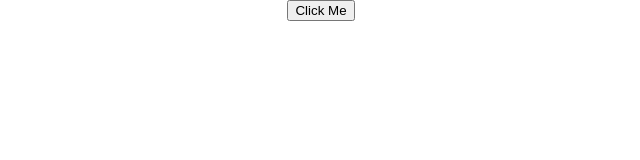
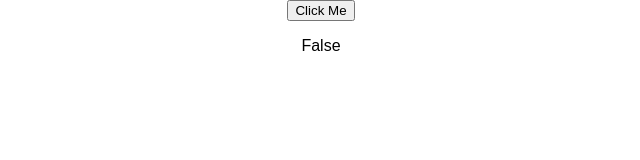
Before and after one commit to TheSeamau5/Capstone-Project, a React (Create React App) app in the folder app/: page / in a window 1280 px wide. Shown: the top 160 px of the page, without its empty margins (319-959 px from the left). Built offline with nearby package versions, Linux system fonts and the light colour scheme.

Commit message:
Implement character and word comparison

```diff
--- a/app/package.json
+++ b/app/package.json
@@ -3,7 +3,7 @@
   "version": "0.1.0",
   "private": true,
   "dependencies": {
-    "pinyinlite": "^1.2.1",
+    "han": "0.0.7",
     "react": "^16.2.0",
     "react-dom": "^16.2.0",
     "react-scripts": "1.0.17"
--- a/app/src/App.js
+++ b/app/src/App.js
@@ -1,6 +1,8 @@
 import React, { Component } from 'react';
 import logo from './logo.svg';
 import './App.css';
+import han from 'han';
+import { wordPinyinEquivalent } from './lib/chinese';
 
 const SpeechRecognition = window.SpeechRecognition || window.webkitSpeechRecognition;
 const SpeechGrammarList = window.SpeechGrammarList || window.webkitSpeechGrammarList;
@@ -54,11 +56,19 @@ class App extends Component {
   }
 
   render() {
-    console.log(this.state.currentWord);
+    if (!!this.state.currentWord) {
+      console.log(this.state.currentWord);
+      console.dir(han.pinyin(this.state.currentWord));
+    }
+
+    const testWord = '为什么';
+
     return (
       <div className="App">
         {this.renderButton()}
         <p>{this.state.currentWord}</p>
+        <p>{!!this.state.currentWord ? han.pinyin(this.state.currentWord).join(' ') : null}</p>
+        <p>{!!this.state.currentWord && wordPinyinEquivalent(testWord, this.state.currentWord) ? 'True' : 'False'}</p>
       </div>
     );
   }
--- /dev/null
+++ b/app/src/lib/chinese.js
@@ -0,0 +1,32 @@
+import han from 'han';
+
+// Function to compare if two characters are pinyin-equivalent
+export function charactersPinyinEquivalent(char1, char2) {
+  // Get list of possible pinyin representations for char1
+  const pinyin1 = han.pinyin(char1)[0];
+
+  // Get list of possible pinyin representations for char2
+  const pinyin2 = han.pinyin(char2)[0];
+
+  // Two characters are pinyin-equivalent if they share at least one
+  // pinyin representation
+  return pinyin1.some((x) => pinyin2.indexOf(x) >= 0)
+}
+
+
+// Function to compare if two words are pinyin-equivalent
+export function wordPinyinEquivalent(word1, word2) {
+  // Two words are pinyin-equivalent if all characters are pinyin-equivalent
+  if (word1.length !== word2.length) {
+    // If words are not of the same length, they can't be pinyin-equivalent
+    return false;
+  } else {
+    const charlist1 = word1.split('');
+    const charlist2 = word2.split('');
+
+    return charlist1.every(
+        (char1, index) => charactersPinyinEquivalent(char1, charlist2[index])
+    );
+  }
+
+}
```
Also changed, not shown: 1 other file (tests, documents, lock files or other folders).
